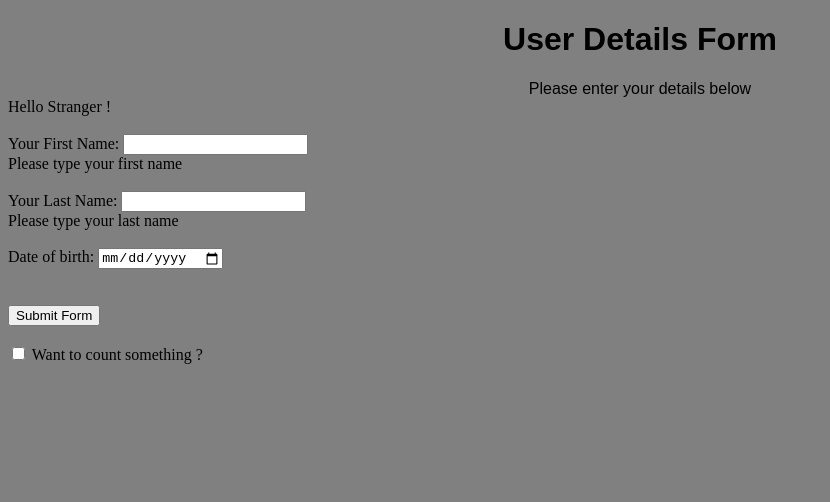
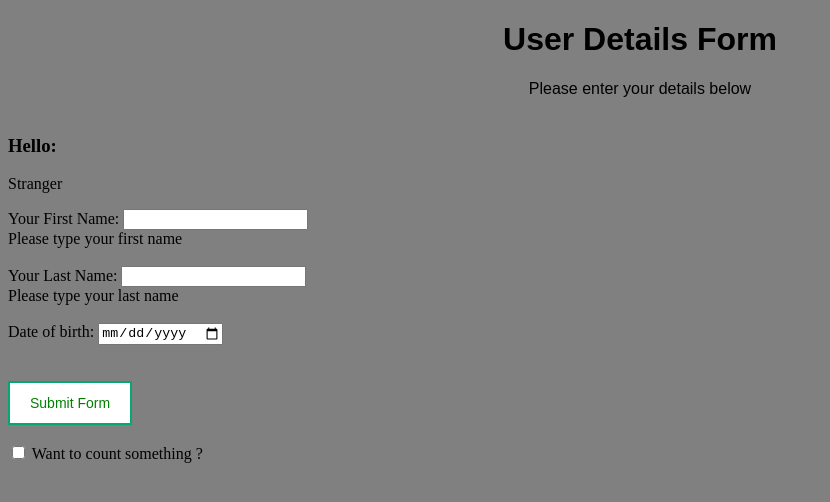
Before and after one commit to manaskantha/myreactdemo, a React (Create React App) app: page / in a window 1280 px wide. Shown: the top 502 px of the page, without its empty margins (0-830 px from the left). Built offline with nearby package versions, Linux system fonts and the light colour scheme.

Commit message:
Update 4 files

```diff
--- a/src/SayHello.js
+++ b/src/SayHello.js
@@ -1,15 +1,18 @@
 import "./styles.css";
+import React from "react";
 import { PropTypes } from "prop-types";
 
-export default function SayHello({firstName, lastName}){
-    return (
-        <div>
-            Hello {firstName} {lastName}!
-        </div>
-    )
+export default function SayHello({ firstName, lastName }) {
+  const message = firstName ? firstName : "Stranger";
+  return (
+    <div>
+      <h3>Hello:</h3>
+      <p>{message}</p>
+    </div>
+  );
 }
 
 SayHello.propTypes = {
-      firstName: PropTypes.string.isRequired,
-      lastName: PropTypes.string.isRequired,
-    }
+  firstName: PropTypes.string.isRequired,
+  lastName: PropTypes.string.isRequired,
+};
--- a/src/UserForm.js
+++ b/src/UserForm.js
@@ -1,10 +1,13 @@
 import "./styles.css";
 import React, { useState } from "react";
+import SayHello from "./SayHello";
 
 function handleSubmit(event) {
   event.preventDefault();
-  const username = event.target.elements.firstName.value;
-  const message = username ? "Submitted successfully" : "Invalid Input";
+  const firstName = event.target.elements.firstName.value;
+  const lastName = event.target.elements.lastName.value;
+  const message =
+    firstName && lastName ? "Submitted successfully" : "Invalid Input";
   alert(message);
 }
 
@@ -12,7 +15,7 @@ export default function Greeting() {
   const [firstName, setFirstName] = React.useState("");
   const [lastName, setLastName] = React.useState("");
   const [dob, setDob] = React.useState("");
-  return (
+  const value = (
     <div>
       <form onSubmit={handleSubmit}>
         <label htmlFor="firstName">Your First Name: </label>
@@ -51,8 +54,22 @@ export default function Greeting() {
         <br />
         {dob ? <strong>Your date of birth is: {dob}</strong> : ""}
         <br />
-        <button type="submit">Submit Form</button>
+        <button type="submit" className="btn success">
+          Submit Form
+        </button>
       </form>
     </div>
   );
+
+  React.useEffect(() => {
+    SayHello({ firstName, lastName });
+  }, [firstName]);
+
+  return value;
 }
+
+export function ExportNames({ firstName, lastName }) {
+  React.useEffect(() => {
+    <SayHello firstName={firstName} lastName={lastName} />;
+  }, [firstName]);
+}
--- a/src/index.js
+++ b/src/index.js
@@ -9,11 +9,15 @@ import MainApp from "./UseEffect";
 const rootElement = document.getElementById("root");
 const root = createRoot(rootElement);
 
+const element = <Greeting />;
+//element.props.firstName
+console.log(element);
+
 root.render(
   <StrictMode>
     <App />
-    <SayHello firstName={"Stranger"} />
     <br />
+    <SayHello />
     <Greeting />
     <br />
     <MainApp />
--- a/src/styles.css
+++ b/src/styles.css
@@ -10,3 +10,18 @@
   width: 30;
   border: "solid";
 }
+
+.btn {
+  border: 2px solid black;
+  background-color: white;
+  color: black;
+  padding: 12px 20px;
+  font-size: 14px;
+  cursor: pointer;
+}
+
+/* Green */
+.success {
+  border-color: #04aa6d;
+  color: green;
+}
```
